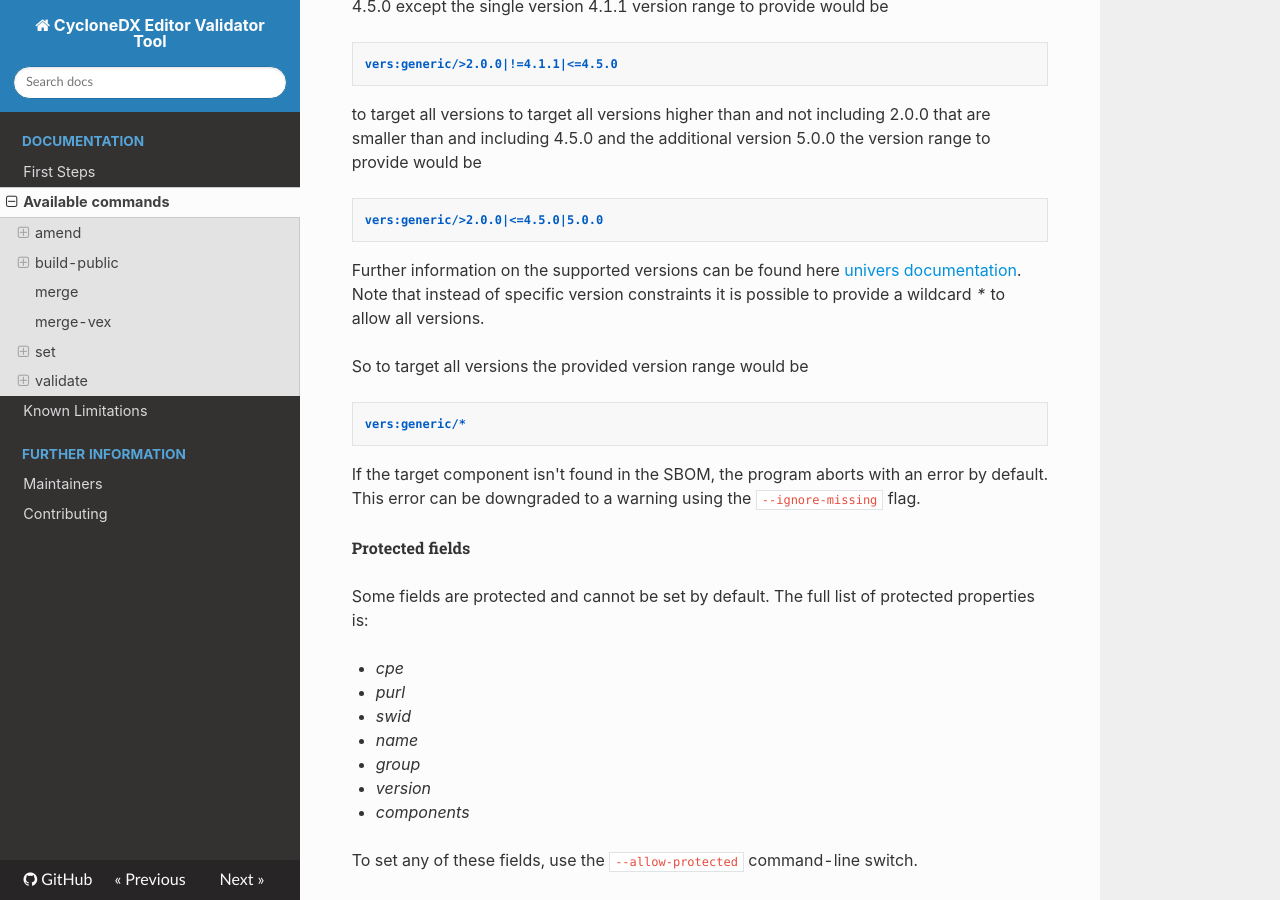
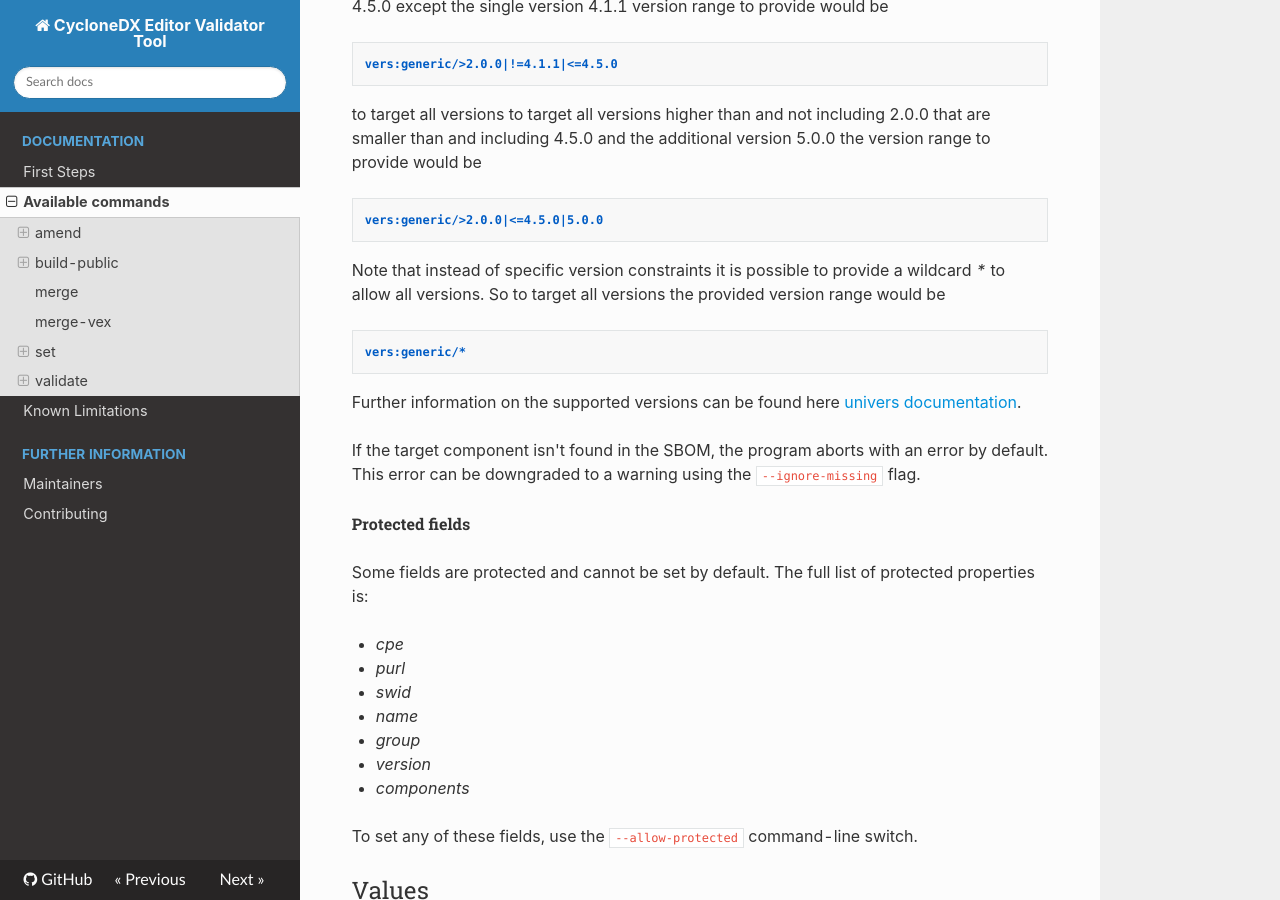
Before and after one commit to Festo-se/cyclonedx-editor-validator, an MkDocs documentation site: the page built from docs/available_commands.md, in a window 1280 px wide and 900 px high, scrolled down 6915 px. Built offline with MkDocs 1.6.1, drawn with Linux system fonts in a browser that asks for light colours; nearby versions of some CDN libraries; some web fonts are replaced.

Commit message:
docs: changed structure

```diff
--- a/docs/available_commands.md
+++ b/docs/available_commands.md
@@ -236,11 +236,11 @@
 
     vers:generic/>2.0.0|<=4.5.0|5.0.0
 
-Further information on the supported versions can be found here [univers documentation](https://pypi.org/project/univers/). Note that instead of specific version constraints it is possible to provide a wildcard *\** to allow all versions.
-
-So to target all versions the provided version range would be
+Note that instead of specific version constraints it is possible to provide a wildcard *\** to allow all versions. So to target all versions the provided version range would be
 
     vers:generic/*
+
+Further information on the supported versions can be found here [univers documentation](https://pypi.org/project/univers/).
 
 If the target component isn't found in the SBOM, the program aborts with an error by default. This error can be downgraded to a warning using the `--ignore-missing` flag.
 
```
